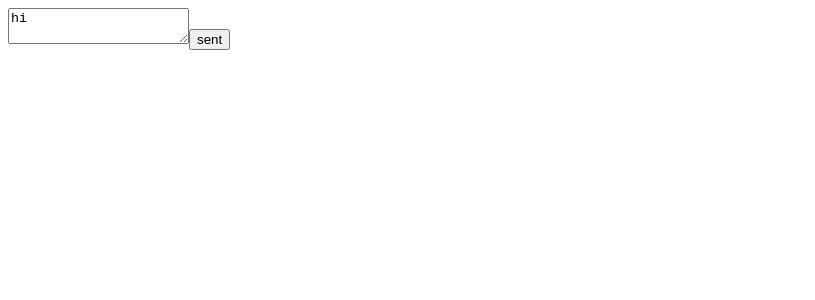
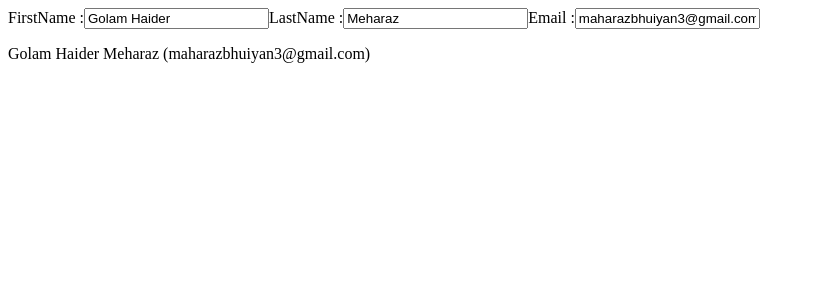
Before and after one commit to raz421/Adding-Interactivity-Practice, a React (Vite) app: page / in a window 1280 px wide. Shown: the top 300 px of the page, without its empty margins (0-815 px from the left). Built offline with nearby package versions, Linux system fonts and the light colour scheme.

Commit message:
object in usestate

```diff
--- a/src/App.jsx
+++ b/src/App.jsx
@@ -1,6 +1,6 @@
 // import Toolbar from "./components/Toolbar";
 
-import Form from "./components/StateSnapshot/Form";
+import Person from "./components/ObjectInState/Person";
 
 function App() {
   return (
@@ -13,7 +13,9 @@ function App() {
       {/* <Gallery /> */}
       {/* <br /> */}
       {/* <Gallery /> */}
-      <Form />
+      {/* <Form /> */}
+      {/* <MovingDot /> */}
+      <Person />
     </>
   );
 }
--- /dev/null
+++ b/src/components/ObjectInState/Person.jsx
@@ -0,0 +1,40 @@
+import { useState } from "react";
+
+export default function Person() {
+  const [name, setName] = useState({
+    firstName: "Golam Haider",
+    lastName: "Meharaz",
+    email: "maharazbhuiyan3@gmail.com",
+  });
+  const handleName = (e) => {
+    setName({
+      ...name,
+      [e.target.name]: e.target.value,
+    });
+  };
+  return (
+    <>
+      <form action="">
+        <label htmlFor="">
+          FirstName :
+          <input
+            name="firstName"
+            value={name.firstName}
+            onChange={handleName}
+          />
+        </label>
+        <label htmlFor="">
+          LastName :
+          <input name="lastName" value={name.lastName} onChange={handleName} />
+        </label>
+        <label htmlFor="">
+          Email :
+          <input name="email" value={name.email} onChange={handleName} />
+        </label>
+      </form>
+      <p>
+        {name.firstName} {name.lastName} ({name.email})
+      </p>
+    </>
+  );
+}
```
Also changed, not shown: src/components/ObjectInState/MovingDot.jsx (added, +37 -0 lines).
